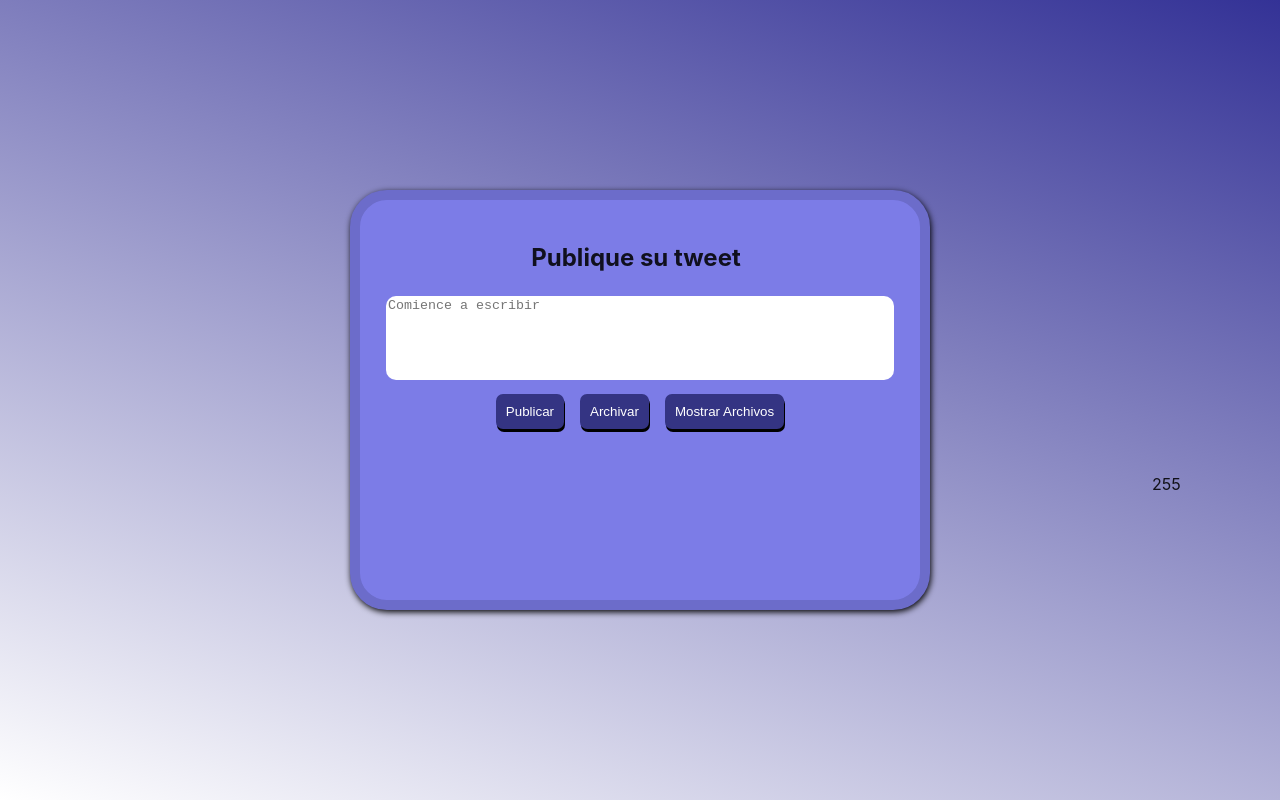
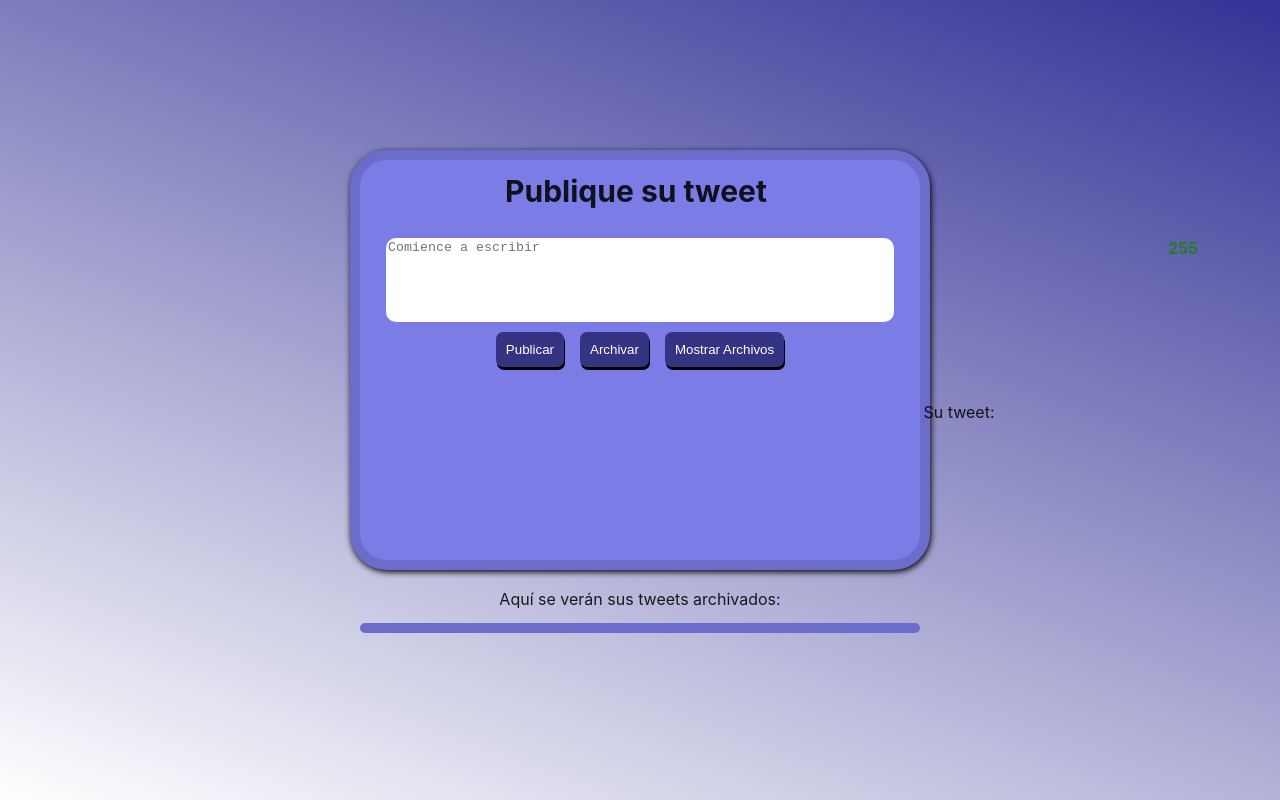
Before and after one commit to staruniverse2050/Tweet-React, a React (Vite) app: page / in a window 1280 px wide. Both pictures are taken after a click on the button "Mostrar Archivos". Built offline with nearby package versions, Linux system fonts and the light colour scheme.

Commit message:
Modificando archivos

```diff
--- a/src/components/pages/Home/Home.jsx
+++ b/src/components/pages/Home/Home.jsx
@@ -8,6 +8,7 @@ export const Home = () => {
   const TextArea = useRef(null);
   const [showArchived, setShowArchived] = useState(false);
   const [publishedText, setPublishedText] = useState("");
+
 
   useEffect(() => {
     const archivedTweetsFromStorage = localStorage.getItem("archivedTweets");
@@ -77,10 +78,12 @@ export const Home = () => {
         <button onClick={() => setShowArchived(true)} className="showArchive">
           Mostrar Archivos
         </button>
-        <p className="counter">{counter}</p>
-        <p className="Response">{publishedText}</p>
+        <p className={`counter ${counter > 20 ? 'green' : 'red'}`}>{counter}</p>
+        <span className="tweetspublic">Su tweet:
+        {publishedText}</span>
+        <p className="Response">Aquí se verán sus tweets archivados:</p>
         {showArchived && (
-          <div className="archivedTweets" placeholder="Aquí verá sus tweets archivados">
+          <div className="archivedTweets">
             {archivedTweets.map((tweet, index) => (
               <p key={index}>{tweet}</p>
             ))}
--- a/src/index.css
+++ b/src/index.css
@@ -22,7 +22,8 @@ body {
   border-radius: 37px;
   border: solid rgb(108, 108, 202) 10px;
   box-shadow: #000000 1px 2px 6px;
-  word-wrap: word-break;
+  margin-bottom: 5rem;
+  word-wrap: break-word;
 
 }
 
@@ -49,19 +50,106 @@ button:hover{
 }
 
 .counter{
-  left: 72rem;
+  left: 73rem;
   position:absolute;
-  bottom:18rem;
+  bottom:34rem;
 
 }
 .title{
-  margin-top: 5vh;
+  margin-top: 6vh;
   margin-left:-1vh;
+  position: relative;
+  bottom: 2rem;
+  font-size:30px;
 }
 .Response{
   word-wrap: break-word;
-
+  justify-content: center;
+  align-items: center;
+  display: flex;
+  margin-top: 7rem;
 }
 .archivedTweets{
   word-wrap: break-word;
+  border: solid rgb(108, 108, 202) 5px;
+  border-radius: 10px;
+  background-color:rgb(124, 124, 231);
+  margin-top: 1rem;
 }
+.green {
+  color: rgb(38, 124, 38);
+  font-weight: bold;
+}
+
+.red {
+  color: rgb(211, 13, 13);
+  font-weight: bold;
+}
+.tweetspublic{
+  word-wrap: break-word;
+  position: absolute;
+  margin-top: 5rem;
+  left: 49rem;
+  width: 350px;
+}
+.publishedText{
+  word-wrap: break-word;
+  position: absolute;
+  margin-top: 5rem;
+  left: 49rem;
+  width: 350px;
+}
+/* RESET DE CSS */
+/* http://meyerweb.com/eric/tools/css/reset/ */
+/* v1.0 | 20080212 */
+
+html, body, div, span, applet, object, iframe,
+h1, h2, h3, h4, h5, h6, p, blockquote, pre,
+a, abbr, acronym, address, big, cite, code,
+del, dfn, em, font, img, ins, kbd, q, s, samp,
+small, strike, strong, sub, sup, tt, var,
+b, u, i, center,
+dl, dt, dd, ol, ul, li,
+fieldset, form, label, legend,
+table, caption, tbody, tfoot, thead, tr, th, td {
+	margin: 0;
+	padding: 0;
+	border: 0;
+	outline: 0;
+	font-size: 100%;
+	vertical-align: baseline;
+	background: transparent;
+}
+body {
+	line-height: 1;
+}
+ol, ul {
+	list-style: none;
+}
+blockquote, q {
+	quotes: none;
+}
+blockquote:before, blockquote:after,
+q:before, q:after {
+	content: '';
+	content: none;
+}
+
+/* remember to define focus styles! */
+:focus {
+	outline: 0;
+}
+
+/* remember to highlight inserts somehow! */
+ins {
+	text-decoration: none;
+}
+del {
+	text-decoration: line-through;
+}
+
+/* tables still need 'cellspacing="0"' in the markup */
+table {
+	border-collapse: collapse;
+	border-spacing: 0;
+}
```
